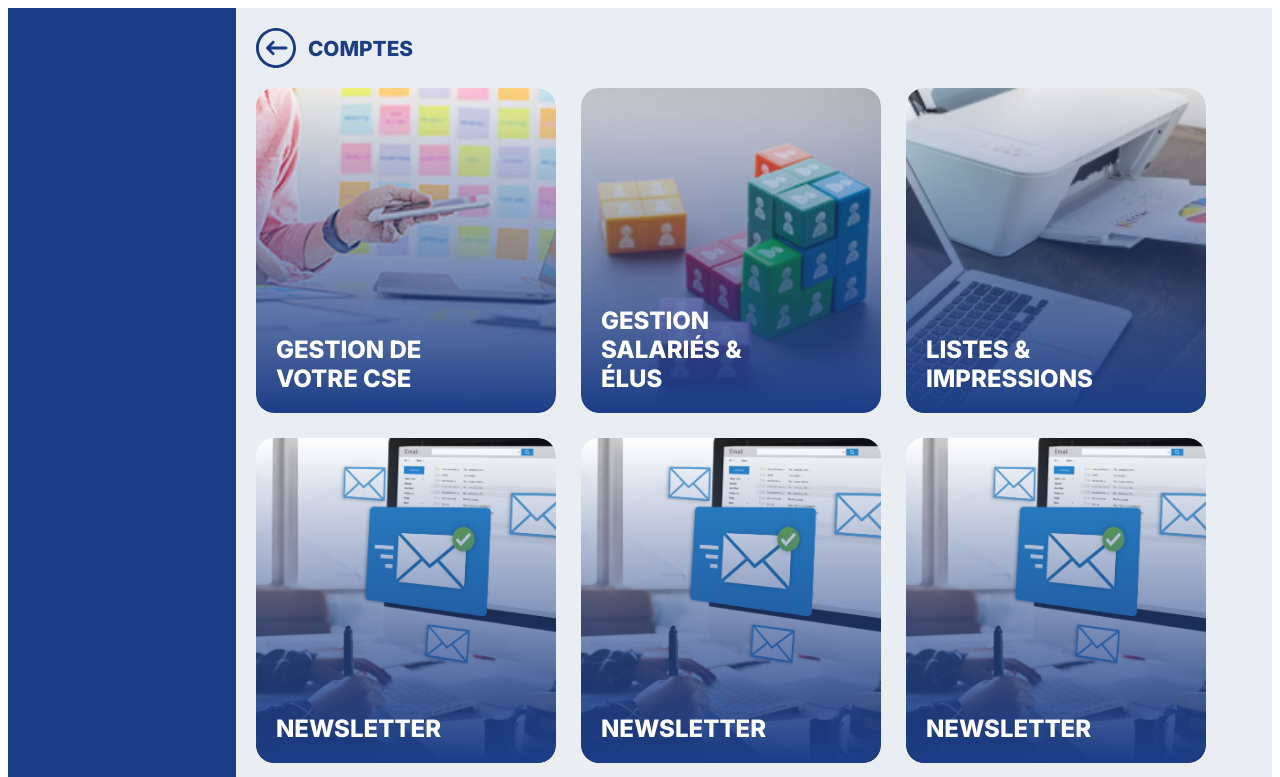
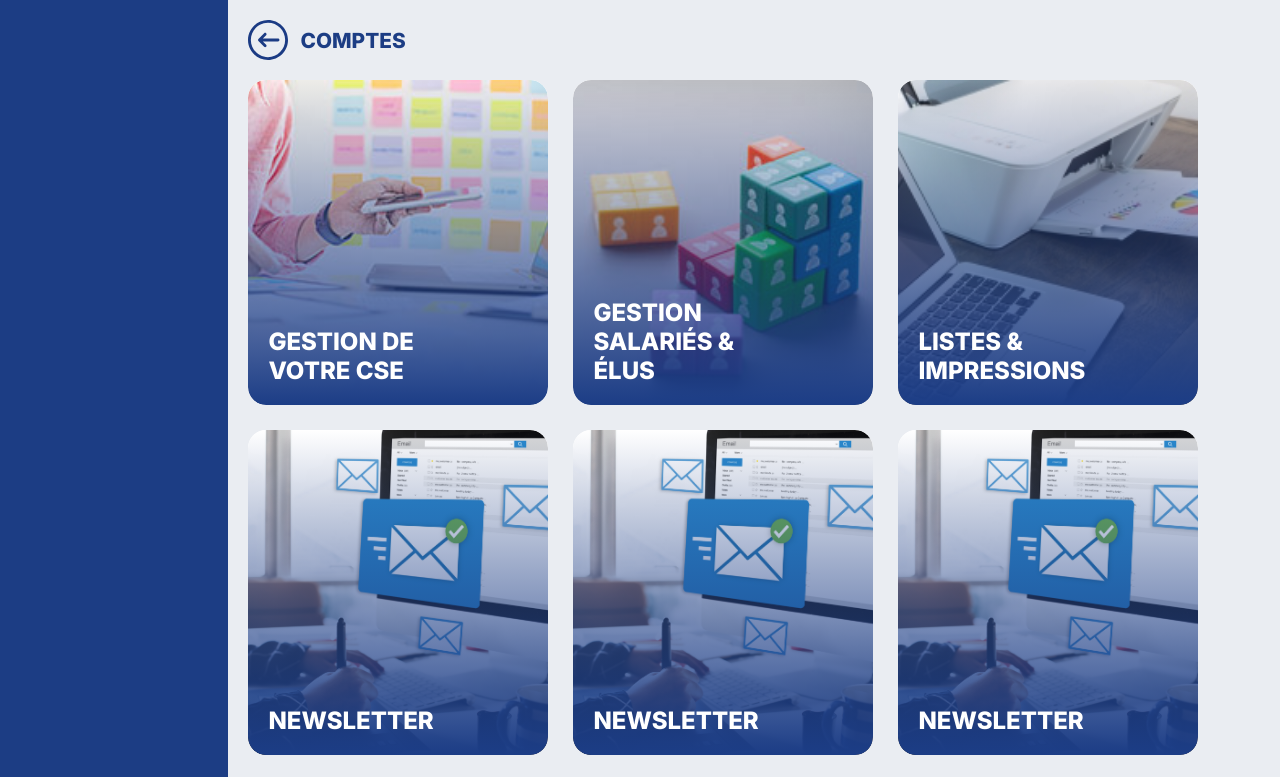
Before and after one commit to manuelfontenelle/cse-gallery, a plain HTML site: page index.html in a window 1280 px wide. Shown: the top 777 px of the page. Drawn offline with Linux system fonts and the light colour scheme.

Commit message:
fix body

```diff
--- a/style.css
+++ b/style.css
@@ -1,3 +1,8 @@
+body {
+	border: none;
+	margin: 0;
+}
+
 #leftBar {
 	display: none;
 }
```
